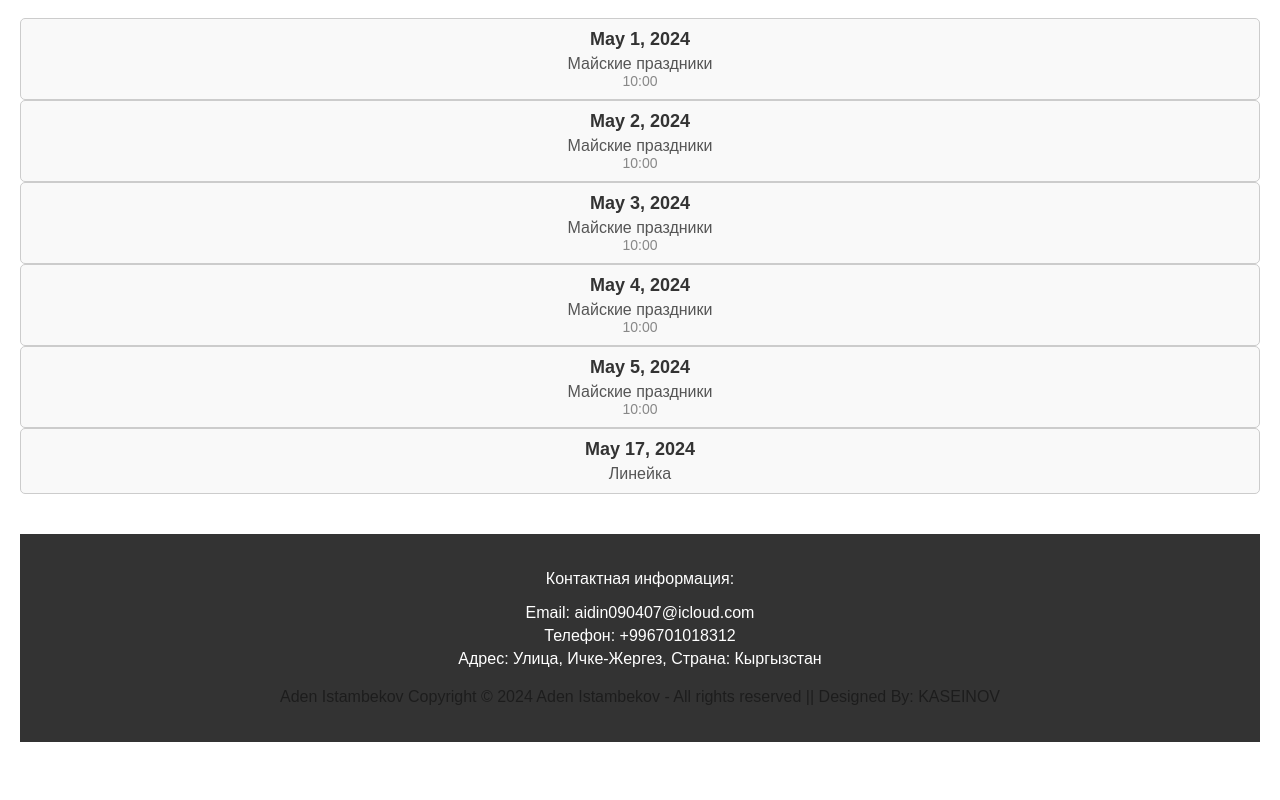
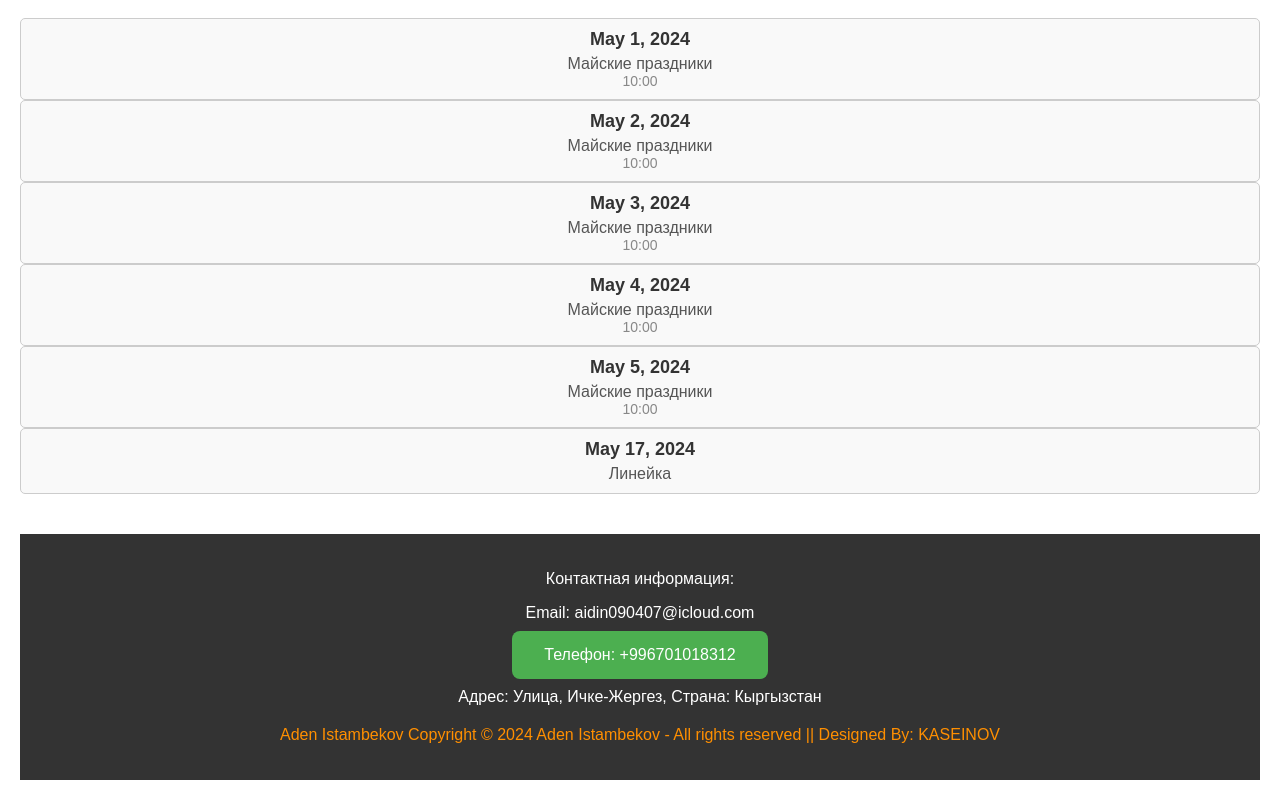
Before and after one commit to AydinKaseyinoff/school-website, a React (Create React App) app: page / in a window 1280 px wide. Shown: the part 394-1194 px from the top of the page. Before the commit the page ends 1156 px from the top, so only its background shows below. Built offline with nearby package versions, Linux system fonts and the light colour scheme.

Commit message:
change footer add correct data

```diff
--- a/src/components/Footer.css
+++ b/src/components/Footer.css
@@ -15,6 +15,10 @@
   margin: 0 auto;
 }
 
+.footer-content a {
+  color: #fff;
+}
+
 .footer-content p {
   margin-bottom: 10px;
 }
@@ -29,5 +33,20 @@
 }
 .autor {
     margin-top: 20px;
-    color: #00000070;
+    color: #ff8f00;
 }
+
+.footer-content a {
+  background-color: #4caf50;
+  border: none;
+  color: white;
+  padding: 15px 32px;
+  text-align: center;
+  text-decoration: none;
+  display: inline-block;
+  font-size: 16px;
+  margin: 4px 2px;
+  cursor: pointer;
+  border-radius: 8px;
+  transition: background-color 0.3s ease;
+}
--- a/src/components/Footer.js
+++ b/src/components/Footer.js
@@ -8,7 +8,11 @@ const Footer = () => {
         <p>Контактная информация:</p>
         <ul>
           <li>Email: aidin090407@icloud.com</li>
-          <li>Телефон: +996701018312</li>
+          <li>
+            <a href="tel:+996701018312">
+              Телефон: +996701018312
+            </a>
+          </li>
           <li>Адрес: Улица, Ичке-Жергез, Страна: Кыргызстан</li>
           <li className="autor">Aden Istambekov Copyright © 2024 Aden Istambekov - All rights reserved || Designed By: KASEINOV</li>
         </ul>
--- a/src/components/TeacherCard.js
+++ b/src/components/TeacherCard.js
@@ -3,6 +3,7 @@ import React from "react";
 const TeacherCard = ({ image, name, experience, subject, contact }) => {
   return (
     <div className="teacher-card">
+      <div className="teacher-item">
         <img src={image} alt={name} className="teacher-image" />
         <div className="teacher-info">
           <h3>{name}</h3>
@@ -11,6 +12,7 @@ const TeacherCard = ({ image, name, experience, subject, contact }) => {
           <p>Контакты: {contact}</p>
         </div>
       </div>
+    </div>
   );
 };
 
```
Also changed, not shown: src/components/TeachersPage.css (line endings or trailing spaces). Lines whose indentation alone changed are shown as unchanged.
